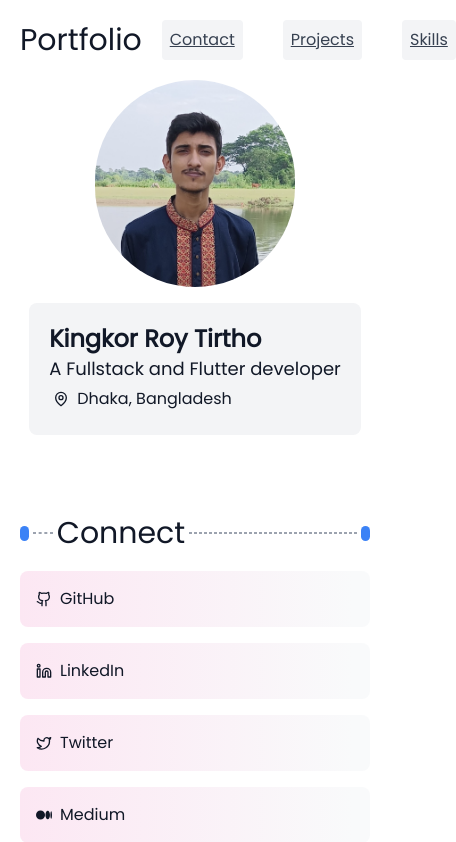
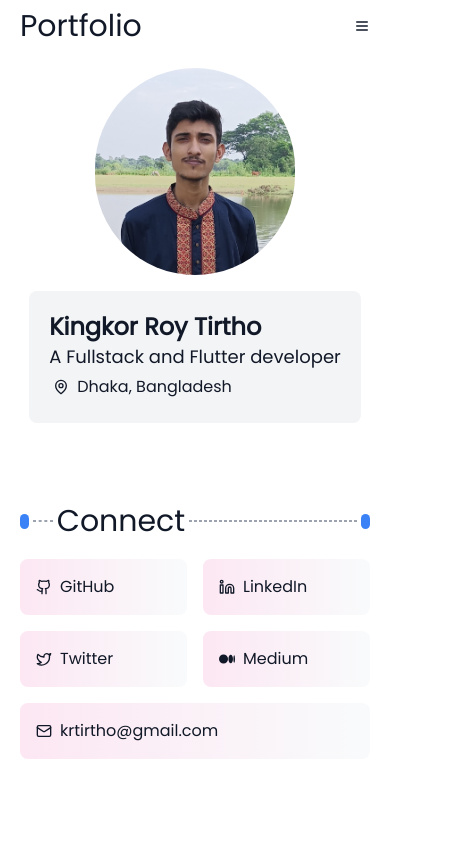
Before and after one commit to KRTirtho/portfolio, a Next.js app: page / in a window 390 px wide. Shown: the top 842 px of the page, 456 px wide, since content can reach past the window. Built offline with nearby package versions, Linux system fonts and the light colour scheme.

Commit message:
feat: adaptive navbar

```diff
--- a/app/layout.tsx
+++ b/app/layout.tsx
@@ -1,28 +1,31 @@
-import type { Metadata } from 'next'
-import { Poppins } from 'next/font/google'
-import './globals.css'
-import Navbar from '@/components/navbar'
+import type { Metadata } from "next";
+import { Poppins } from "next/font/google";
+import "./globals.css";
+import Navbar from "@/components/navbar";
 
-const inter = Poppins({ weight: ["400"], subsets: ['latin'] })
+const inter = Poppins({ weight: ["400"], subsets: ["latin"] });
 
 export const metadata: Metadata = {
-  title: 'Portfolio | Kingkor Roy Tirtho',
-  description: 'Hi, I\'m a full-stack and Flutter developer from Bangladesh with knowledge in multiple languages and frameworks.',
-  creator: 'Kingkor Roy Tirtho',
-  applicationName: 'Portfolio',
-}
+  title: "Portfolio | Kingkor Roy Tirtho",
+  description:
+    "Hi, I'm a full-stack and Flutter developer from Bangladesh with knowledge in multiple languages and frameworks.",
+  creator: "Kingkor Roy Tirtho",
+  applicationName: "Portfolio",
+};
 
 export default function RootLayout({
   children,
 }: {
-  children: React.ReactNode
+  children: React.ReactNode;
 }) {
   return (
     <html lang="en">
-      <body className={`${inter.className} mx-auto max-w-6xl px-5 bg-background dark:bg-background-dark text-gray-900 dark:text-gray-100`}>
-        <Navbar/>
-        {children}
+      <body
+        className={`${inter.className} md:mx-auto md:max-w-6xl bg-background dark:bg-background-dark text-gray-900 dark:text-gray-100`}
+      >
+        <Navbar />
+        <div className="px-5">{children}</div>
       </body>
     </html>
-  )
+  );
 }
--- a/app/page.tsx
+++ b/app/page.tsx
@@ -1,7 +1,13 @@
 import Card from "@/components/ui/card";
 import DottedHeader from "@/components/ui/dotted-header";
 import Image from "next/image";
-import { LuGithub, LuLinkedin, LuMail, LuMapPin, LuTwitter } from "react-icons/lu";
+import {
+  LuGithub,
+  LuLinkedin,
+  LuMail,
+  LuMapPin,
+  LuTwitter,
+} from "react-icons/lu";
 import { BsMedium } from "react-icons/bs";
 
 const links = {
@@ -24,7 +30,7 @@ const links = {
   "krtirtho@gmail.com": {
     link: "mailto:krtirtho@gmail.com",
     icon: LuMail,
-  }
+  },
 };
 
 export default function Home() {
@@ -54,13 +60,15 @@ export default function Home() {
         </Card>
       </section>
 
-      <section className="space-y-5">
+      <section id="connect" className="space-y-5">
         <DottedHeader>Connect</DottedHeader>
-        <div className="grid grid-cols-1 md:grid-cols-2 gap-4">
+        <div className="grid grid-cols-2 gap-4">
           {Object.entries(links).map(([name, { link, icon: Icon }]) => (
             <div
               key={name}
-              className="p-3 rounded-lg transition-all hover:brightness-95 bg-gradient-to-r from-pink-100 to-gray-50 dark:from-secondary-background-dark dark:to-background-dark to-95%"
+              className={`p-3 rounded-lg transition-all hover:brightness-95 bg-gradient-to-r from-pink-100 to-gray-50 dark:from-secondary-background-dark dark:to-background-dark to-95% ${
+                name === "krtirtho@gmail.com" ? "col-span-2 md:col-span-1" : ""
+              }`}
             >
               <a
                 href={link}
--- a/components/navbar.tsx
+++ b/components/navbar.tsx
@@ -1,16 +1,23 @@
+"use client";
+
 import Link from "next/link";
+import { useState } from "react";
+import { LuMenu, LuX } from "react-icons/lu";
 
 const items = {
-  "#contact": "Contact",
+  "#connect": "Connect",
   "#projects": "Projects",
   "#skills": "Skills",
 };
 
 const Navbar = () => {
+  const [open, setOpen] = useState(false);
+
   return (
-    <nav className="flex items-center justify-between">
+    <>
+      <nav className="relative flex items-center justify-between mb-4 px-5 py-2">
         <h2 className="text-3xl">Portfolio</h2>
-      <ul className="flex gap-10 m-5 justify-end">
+        <ul className="hidden md:flex gap-10 m-5 justify-end">
           {Object.entries(items).map(([link, text]) => (
             <li key={link}>
               <Link href={link}>
@@ -21,7 +28,44 @@ const Navbar = () => {
             </li>
           ))}
         </ul>
+
+        <button
+          className="md:hidden"
+          onClick={() => {
+            setOpen(!open);
+          }}
+        >
+          <LuMenu />
+        </button>
       </nav>
+      <div
+        className={`${
+          open ? "md:hidden" : "hidden"
+        } fixed top-0 bg-black/25 h-screen w-screen`}
+        onClick={() => {
+          setOpen(false);
+        }}
+      >
+        <div className="space-y-2 bg-background dark:bg-secondary-background-dark p-5">
+          <div className="flex justify-between items-center">
+            <h3 className="text-2xl">Portfolio</h3>
+            <button className="px-5">
+              <LuX />
+            </button>
+          </div>
+          <hr />
+          <ul className="flex flex-col gap-2">
+            {Object.entries(items).map(([link, text]) => (
+              <li key={link}>
+                <Link href={link}>
+                  <button className="underline">{text}</button>
+                </Link>
+              </li>
+            ))}
+          </ul>
+        </div>
+      </div>
+    </>
   );
 };
 
```
Lines whose indentation alone changed are shown as unchanged.
